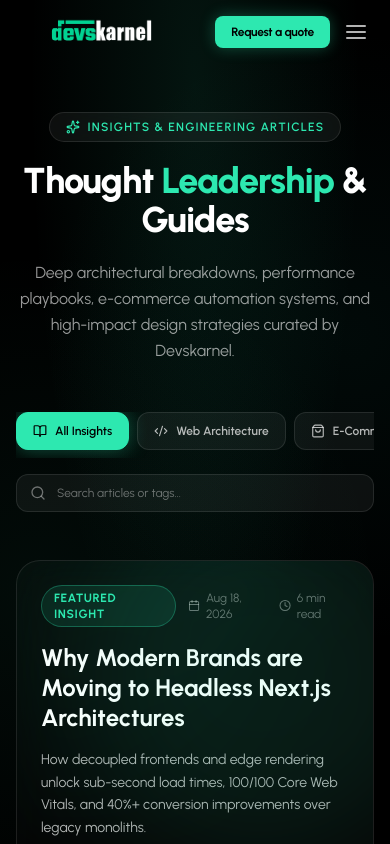
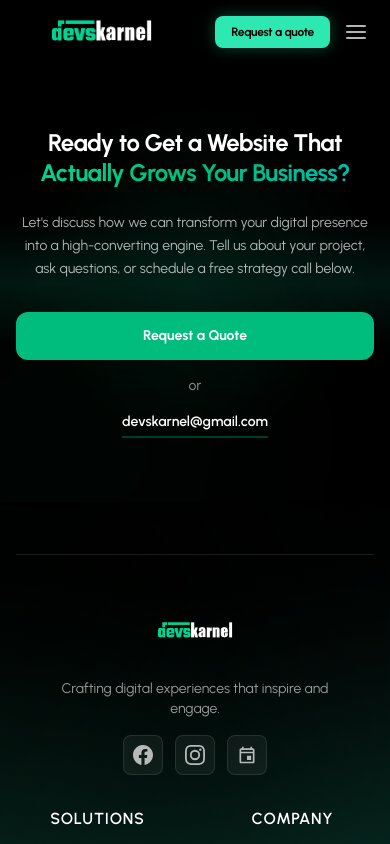
Before and after one commit to afterrender1/devkarnelweb, a Next.js app: page /articles in a window 390 px wide. Shown: the top 844 px of the page. Built offline with nearby package versions, Linux system fonts and the light colour scheme; a web font is replaced by a local one.

Commit message:
Update page.jsx

```diff
--- a/app/(pages)/articles/page.jsx
+++ b/app/(pages)/articles/page.jsx
@@ -1,17 +1,15 @@
 import React from "react";
-import Articles from "@/app/components/layout/Articles";
 import CTASection from "@/app/components/web-components/CTASection";
 
 export const metadata = {
-  title: "Engineering Articles & Insights | Devskarnel",
+  title: "Articles & Consultations | Devskarnel",
   description:
-    "Explore architectural guides, e-commerce automation playbooks, UI/UX interaction teardowns, and technical SEO strategies published by Devskarnel.",
+    "Ready to get a website that actually grows your business? Schedule a call or request a quote with Devskarnel.",
 };
 
 export default function ArticlesPage() {
   return (
-    <main>
-      <Articles />
+    <main className="pt-16 sm:pt-20 min-h-[60vh] bg-black">
       <CTASection />
     </main>
   );
```
